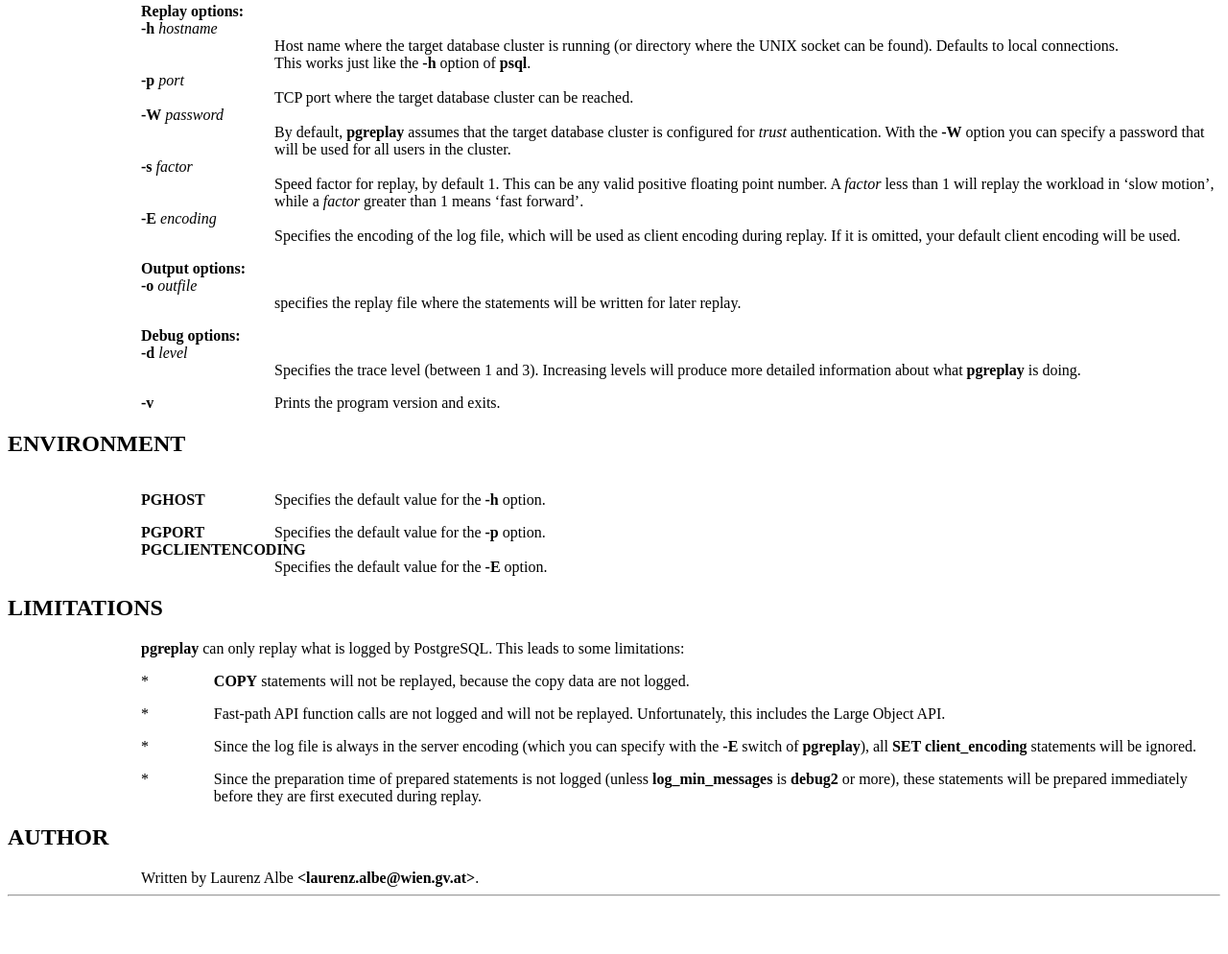
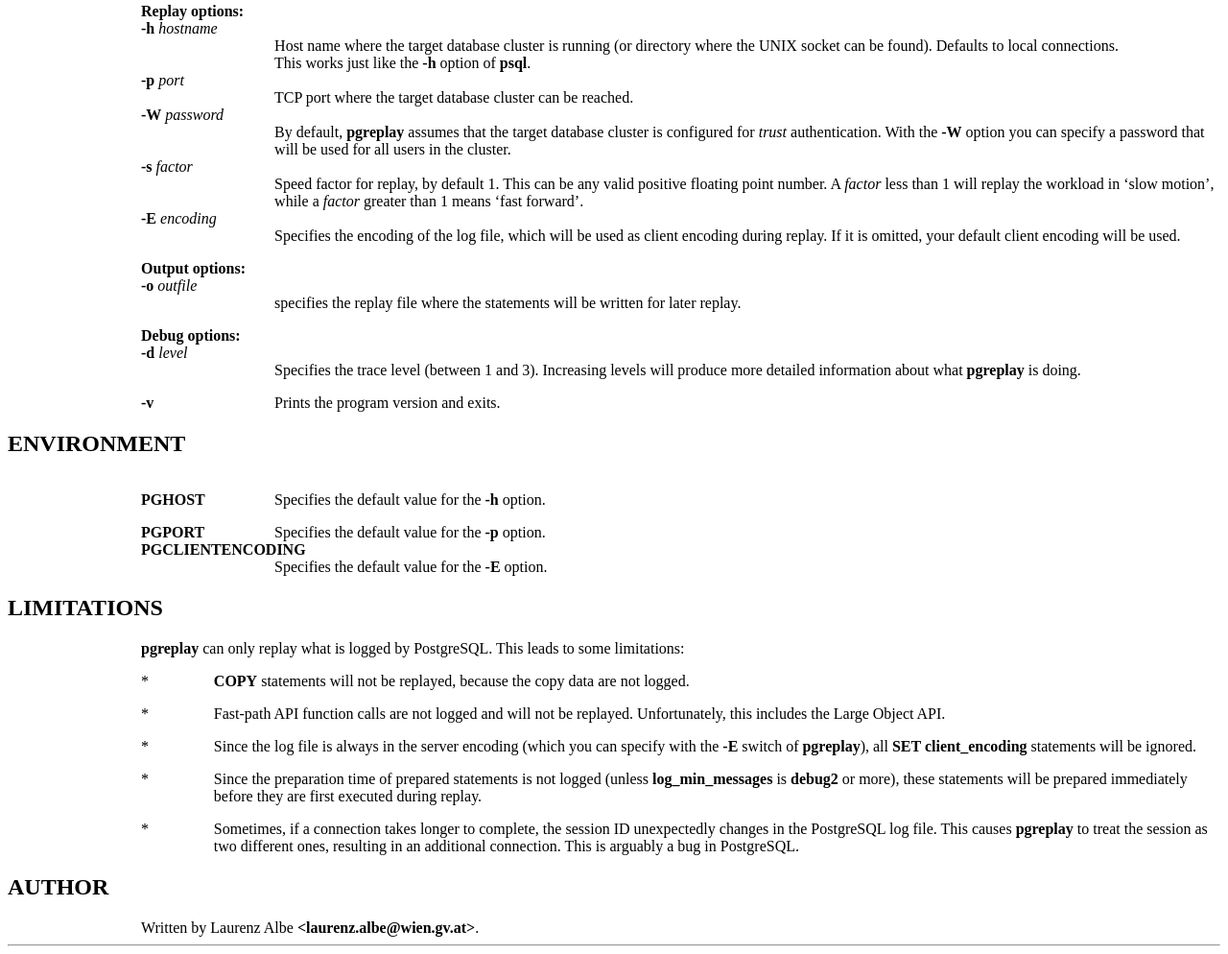
Before and after one commit to laurenz/pgreplay, a plain HTML site: page pgreplay.html in a window 1280 px wide. Shown: the part 1354-2348 px from the top of the page at 96% size. Before the commit the page ends 2296 px from the top, so only its background shows below. Drawn offline with Linux system fonts and the light colour scheme.

Commit message:
Document the problem of changing session IDs and fix it in the test log files.

```diff
--- a/pgreplay.html
+++ b/pgreplay.html
@@ -1,5 +1,5 @@
 <!-- Creator     : groff version 1.19.2 -->
-<!-- CreationDate: Sun Feb 13 12:29:09 2011 -->
+<!-- CreationDate: Tue Feb 15 11:02:23 2011 -->
 <!DOCTYPE html PUBLIC "-//W3C//DTD HTML 4.01 Transitional//EN"
 "http://www.w3.org/TR/html4/loose.dtd">
 <html>
@@ -386,6 +386,22 @@
 (unless <b>log_min_messages</b> is <b>debug2</b> or more),
 these statements will be prepared immediately before they
 are first executed during replay.</p></td>
+<tr valign="top" align="left">
+<td width="11%"></td>
+<td width="1%">
+
+
+<p style="margin-top: 1em" valign="top">*</p></td>
+<td width="5%"></td>
+<td width="83%">
+
+
+<p style="margin-top: 1em" valign="top">Sometimes, if a
+connection takes longer to complete, the session ID
+unexpectedly changes in the PostgreSQL log file. This causes
+<b>pgreplay</b> to treat the session as two different ones,
+resulting in an additional connection. This is arguably a
+bug in PostgreSQL.</p></td>
 </table>
 
 <a name="AUTHOR"></a>
```
Also changed, not shown: 5 other files.
